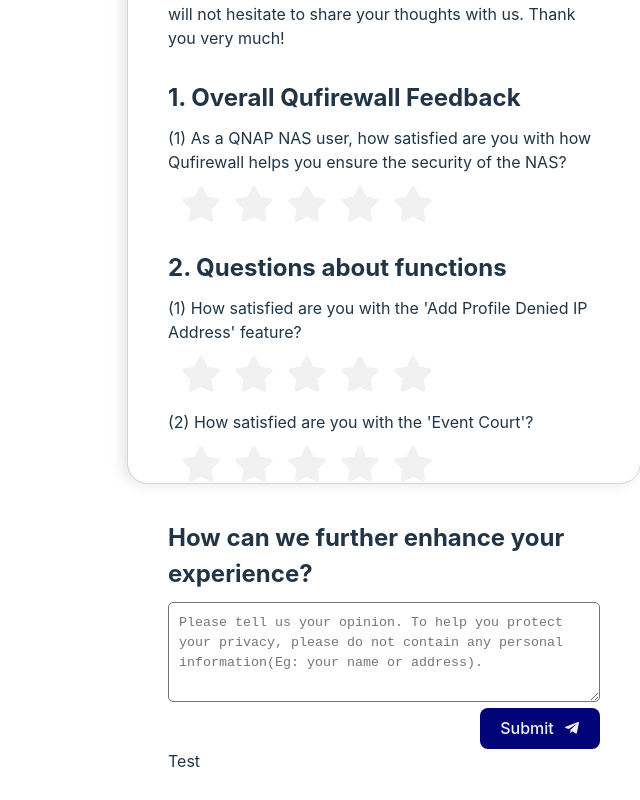
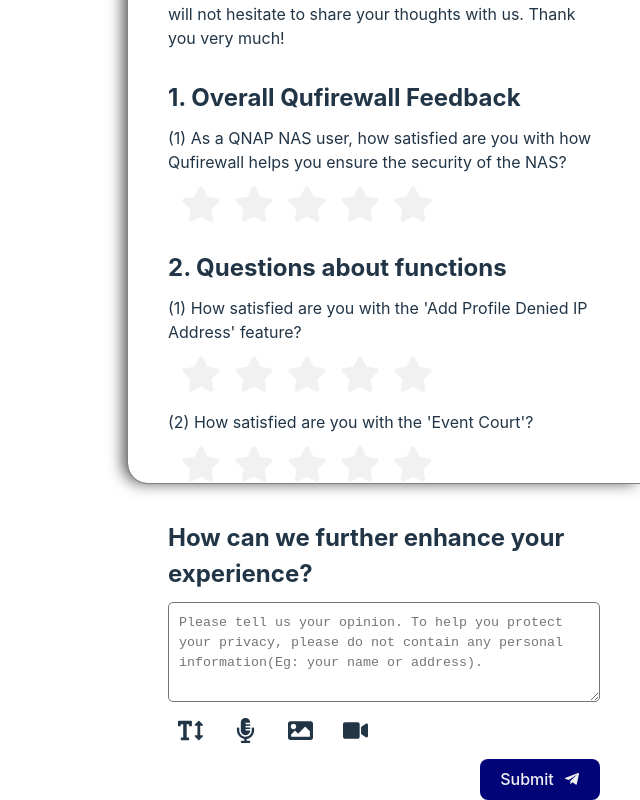
Before and after one commit to ChengXuJustin/QNAP-feedback, a React (Vite) app: page / in a window 1280 px wide. Shown: the part 317-1117 px from the top of the page, without its empty margins (640-1280 px from the left). Before the commit the page ends 1090 px from the top, so only its background shows below. Built offline with nearby package versions, Linux system fonts and the light colour scheme.

Commit message:
Open Questionaire update methods for icons/hover BG

```diff
--- a/src/App.css
+++ b/src/App.css
@@ -23,8 +23,12 @@
 
 .frame{
   width: 40%;
-  box-shadow: -5px 0px 15px rgb(227, 227, 227);
-  outline: 1px solid rgb(212, 212, 212);
+  box-shadow: -5px 0px 15px rgb(84, 84, 84);
+  outline: 1px solid rgb(129, 129, 129);
+}
+
+.method-hover-bg:hover{
+  background-color: #7d7d7d;
 }
 
 .fh{
@@ -51,6 +55,11 @@
   border-radius: 20px;
 }
 
+.bd-rd-frame-20{
+  border-top-left-radius: 20px;
+  border-bottom-left-radius: 20px;
+}
+
 .pd-frame{
   padding: 20px 40px;
 }
@@ -64,6 +73,10 @@
 }
 
 .mg-r{
+  margin-right: 10px;
+}
+
+.mg-r-10{
   margin-right: 10px;
 }
 
@@ -81,6 +94,10 @@
 
 .mg-l-10{
   margin-left: 10px;
+}
+
+.mg-ct{
+  margin: auto auto;
 }
 
 .df{
--- a/src/components/Feedback.jsx
+++ b/src/components/Feedback.jsx
@@ -3,17 +3,15 @@
 import Rating from './Rating'
 import rating_text from '../data/rating.json'
 import OpenQuestion from './OpenQuestion'
-import Test from './test'
 
 
 const Feedback = () => {
     return (
-        <div className='frame pd-frame bd-rd-20 fh quesps'>
+        <div className='frame pd-frame bd-rd-frame-20 fh quesps'>
             <h1 className='mb-20'>Rate Your Experience with </h1>
             <Citation />
             <Rating listings={rating_text}/>
             <OpenQuestion />
-            <Test />
         </div>
   )
 }
--- a/src/components/OpenQuestion.jsx
+++ b/src/components/OpenQuestion.jsx
@@ -5,24 +5,24 @@
 
   const [text, setText] = useState('')
   const [method, setMethod] = useState('')
-  const [selectMethod, setSelectedMethod] = useState('text')
+  const [selectMethod, setSelectedMethod] = useState('')
 
   const feedbackMethod = [
     {
       id: "text",
-      icon: "FaTextHeight"
+      icon: FaTextHeight
     },
     {
       id: "audio",
-      icon: "FaMicrophoneAlt"
+      icon: FaMicrophoneAlt
     },
     {
       id: "image",
-      icon: "FaImage"
+      icon: FaImage
     },
     {
       id: "video",
-      icon: "FaVideo"
+      icon: FaVideo
     },
   ]
 
@@ -43,25 +43,23 @@
           className='fw textAreah bd-rd-5 pd-10'
           onChange={(e) => setText(e.target.value)}
         />
-        {/* <div>
-          <ul className='fw df pd-0'>
-            <li className={`pd-10 mg-r`}><FaTextHeight /></li>
-            <li className='pd-10 mg-r'><FaMicrophoneAlt /></li>
-            <li className='pd-10 mg-r'><FaImage /></li>
-            <li className='pd-10 mg-r'><FaVideo /></li>
-          </ul>
-        </div> */}
         <div>
-          <ul>
+          <ul className='df'>
             {feedbackMethod.map((methodItem, index) => {
-              const Icon = methodItem.icon;
+              const Icon = methodItem.icon
               return(
                 <li
-                  key={feedbackMethod.id}
-                  onClick={()=> setSelectedMethod(feedbackMethod.id)}
-                  className={`${selectMethod === method.id} ? '' : ''`}
+                  key={index}
+                  onClick={() => setSelectedMethod(feedbackMethod.id)}
+                  className={`
+                    ${selectMethod === methodItem.id}
+                    ? ' pd-10 mg-r-10 bd-rd-10 method-hover-bg hover:method-hover-bg cursor-pointer '
+                    : ' '
+                  `}
                 >
-                  {/* <Icon /> */}
+                  <Icon size={25} className='mg-ct'/>
+                  <h2>{selectMethod}</h2>
+                  {console.log(selectMethod)}
                 </li>
               )
             })}
--- a/src/components/Rating.jsx
+++ b/src/components/Rating.jsx
@@ -8,10 +8,10 @@
 
     const renderParagraph = item.description.map((question, paraDex) => {
         return (
-          <>
-            <p key={paraDex} className='mb-10'>({paraDex+1}) {question}</p>
+          <div key={paraDex}>
+            <p className='mb-10'>({paraDex+1}) {question}</p>
             <StarRate />
-          </>
+          </div>
         )
     })
 
--- a/src/components/test.jsx
+++ /dev/null
@@ -1,9 +0,0 @@
-import React from 'react'
-
-const Test = () => {
-  return (
-    <div>Test</div>
-  )
-}
-
-export default Test
```
